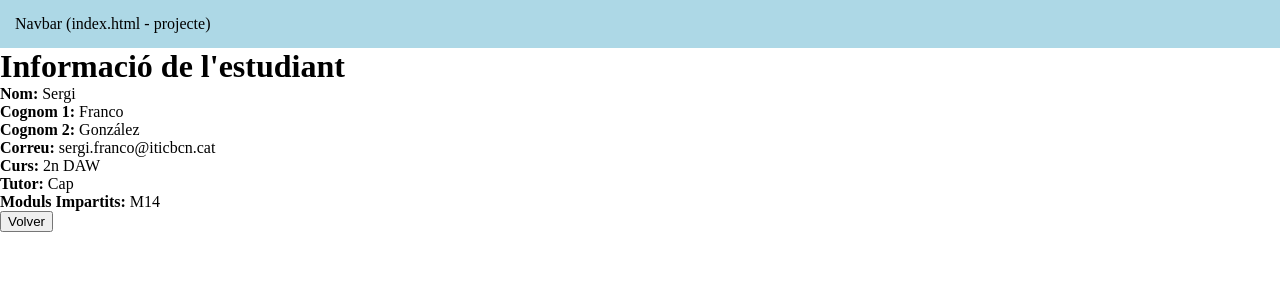
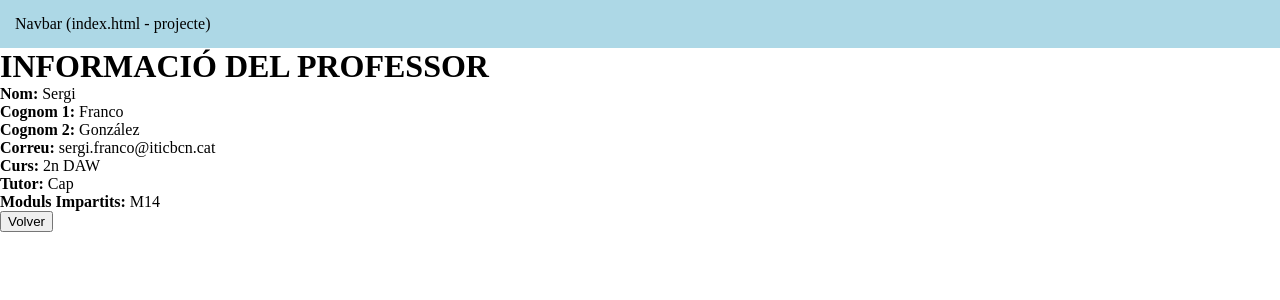
Before and after one commit to daobaa/django_diegoolivera, a Django app: page /centre/teachers/teacher/1/ in a window 1280 px wide. Shown: the top 300 px of the page. Run offline with Django 4.2, Linux system fonts and the light colour scheme.

Commit message:
Title correction

```diff
--- a/ACTIVITAT_13/centre/templates/student.html
+++ b/ACTIVITAT_13/centre/templates/student.html
@@ -1,7 +1,7 @@
 {% extends 'index.html' %}
 
 {% block content %}
-<h1>Informació de l'estudiant</h1>
+<h1>INFORMACIÓ DE L'ESTUDIANT</h1>
 <p><strong>Nom:</strong> {{ student.nom }}</p>
 <p><strong>Cognom 1:</strong> {{ student.cognom1 }}</p>
 <p><strong>Cognom 2:</strong> {{ student.cognom2 }}</p>
--- a/ACTIVITAT_13/centre/templates/teacher.html
+++ b/ACTIVITAT_13/centre/templates/teacher.html
@@ -1,7 +1,7 @@
 {% extends 'index.html' %}
 
 {% block content %}
-<h1>Informació de l'estudiant</h1>
+<h1>INFORMACIÓ DEL PROFESSOR</h1>
 <p><strong>Nom:</strong> {{ teacher.nom }}</p>
 <p><strong>Cognom 1:</strong> {{ teacher.cognom1 }}</p>
 <p><strong>Cognom 2:</strong> {{ teacher.cognom2 }}</p>
```
